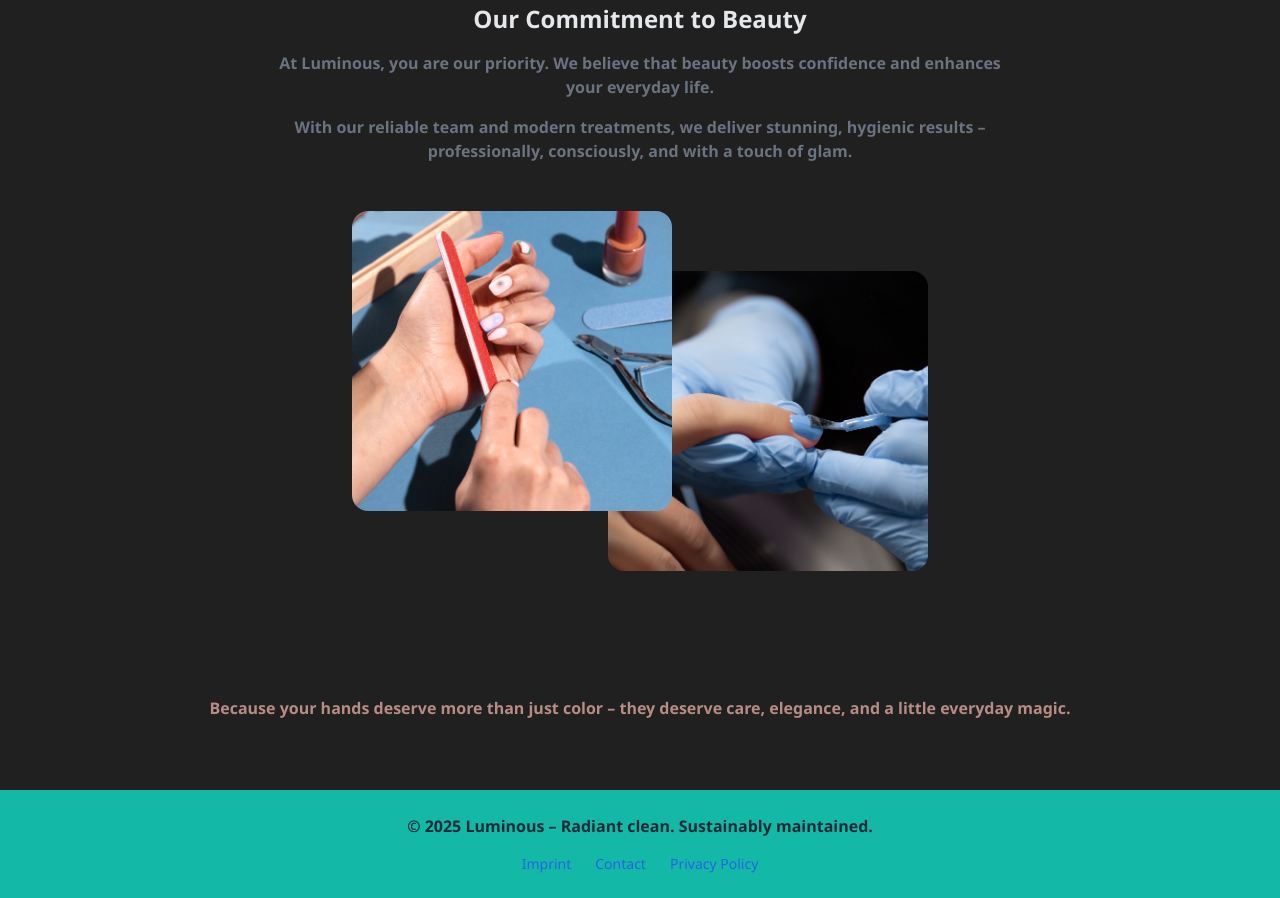
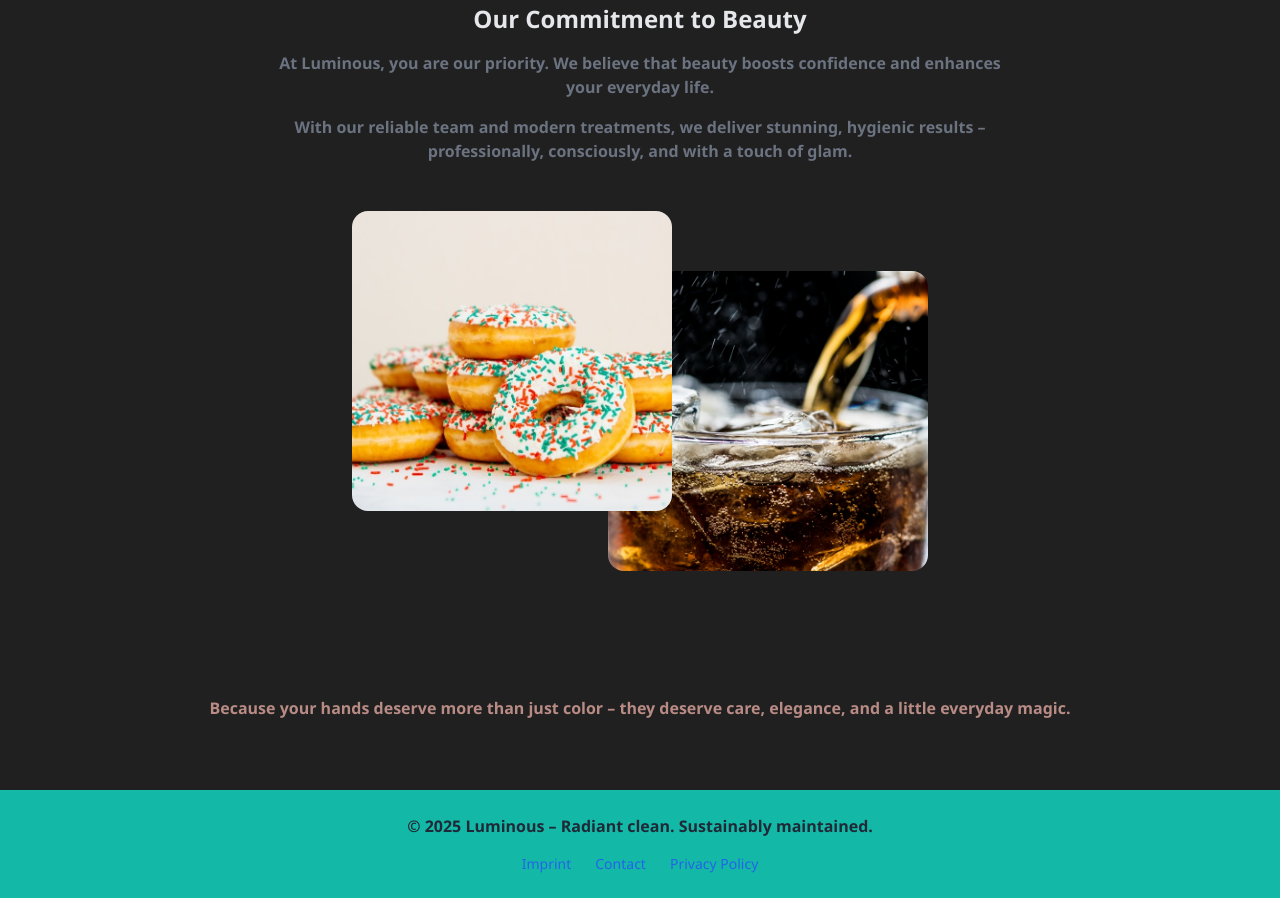
Before and after one commit to AzizaAziz101/Bernau, a website: page public/index.html in a window 1280 px wide. Shown: the part 1746-2644 px from the top of the page. Drawn offline with nearby package versions, Linux system fonts and the light colour scheme.

Commit message:
Initial commit

```diff
--- a/public/index.html
+++ b/public/index.html
@@ -249,14 +249,14 @@
   <div class="bg- py-5 mb-20 min-h-[425px] relative max-w-xs w-full mx-auto h-auto">
     <!-- Unteres Bild -->
     <img
-      src="firstclassNails.jpg"
+      src="Softdrinks.jpg"
       alt="Image Shadow"
       class="rounded-2xl w-full h-[300px] object-cover
              block mb-4 md:absolute md:top-20 md:left-32 md:mb-0"
     />
     <!-- Oberes Bild -->
     <img
-      src="mirrorNails.jpg"
+      src="whitechoclate.jpg"
       alt="Main Image"
       class="rounded-2xl w-full h-[300px] object-cover z-10
              block md:relative md:-left-32"
```
Also changed, not shown: public/Softdrinks.jpg (added), public/tinglydounuts.jpg (added), public/whitechoclate.jpg (added).
